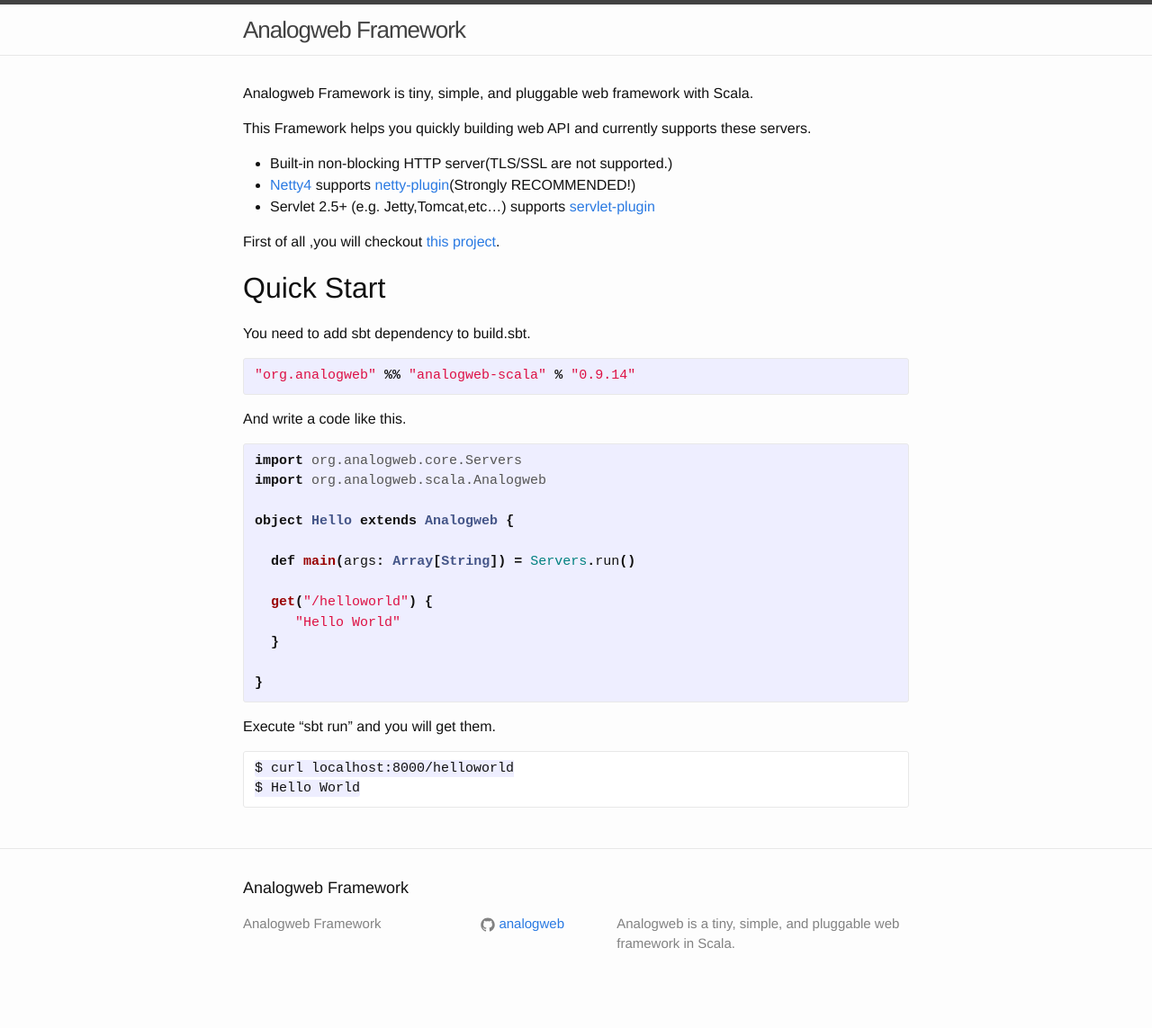
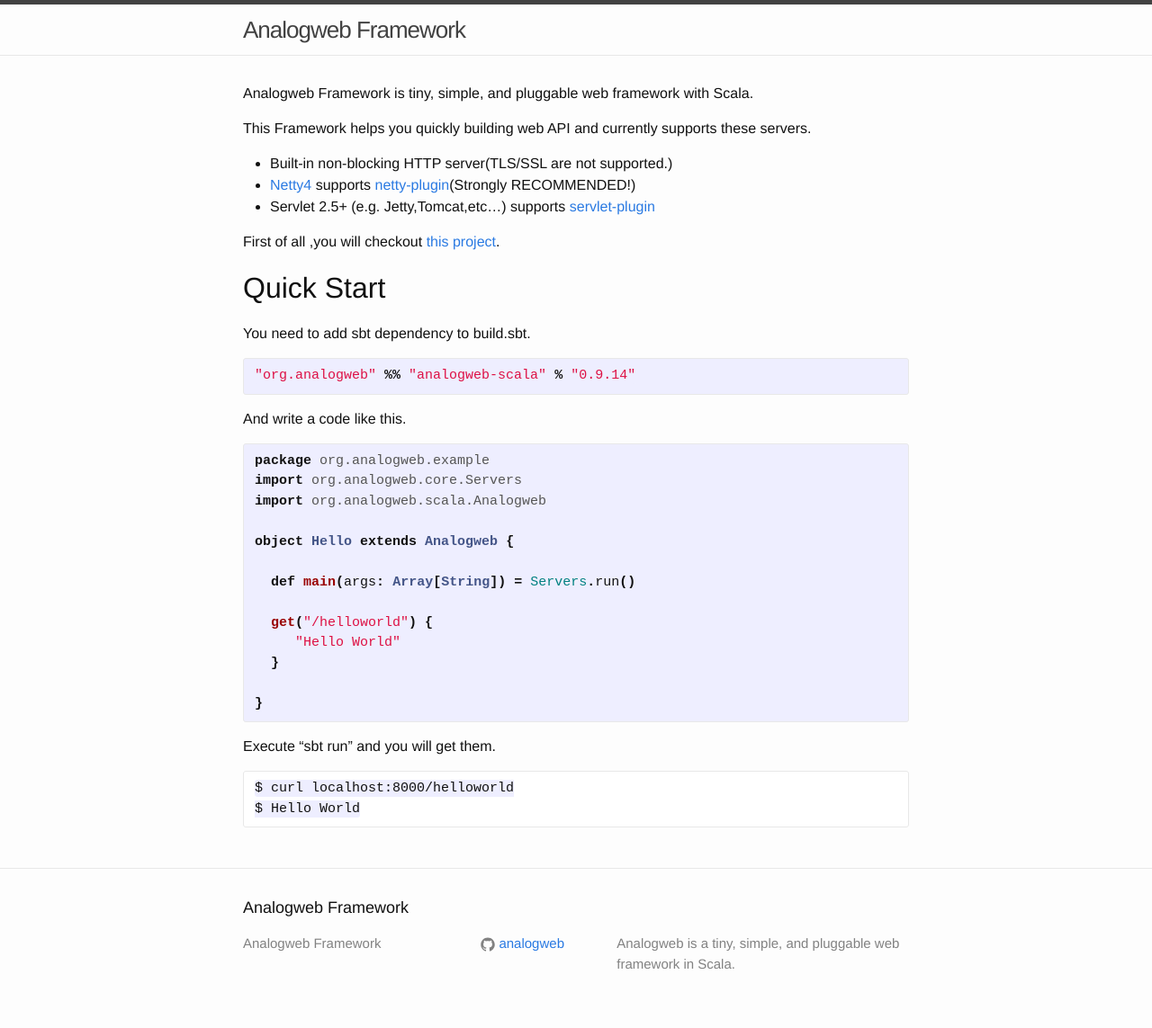
Before and after one commit to analogweb/analogweb.github.io, a Jekyll site: the page built from index.md, in a window 1280 px wide. Shown: the whole page at 90% size. Built offline with Jekyll 4.4.1, drawn with Linux system fonts in a browser that asks for light colours; before the commit the page ends 1121 px from its top, so only the background shows below that.

Commit message:
Update contents.md

```diff
--- a/_includes/contents.md
+++ b/_includes/contents.md
@@ -19,6 +19,7 @@
 And write a code like this.
 
 {% highlight scala %}
+package org.analogweb.example
 import org.analogweb.core.Servers
 import org.analogweb.scala.Analogweb
 
```
